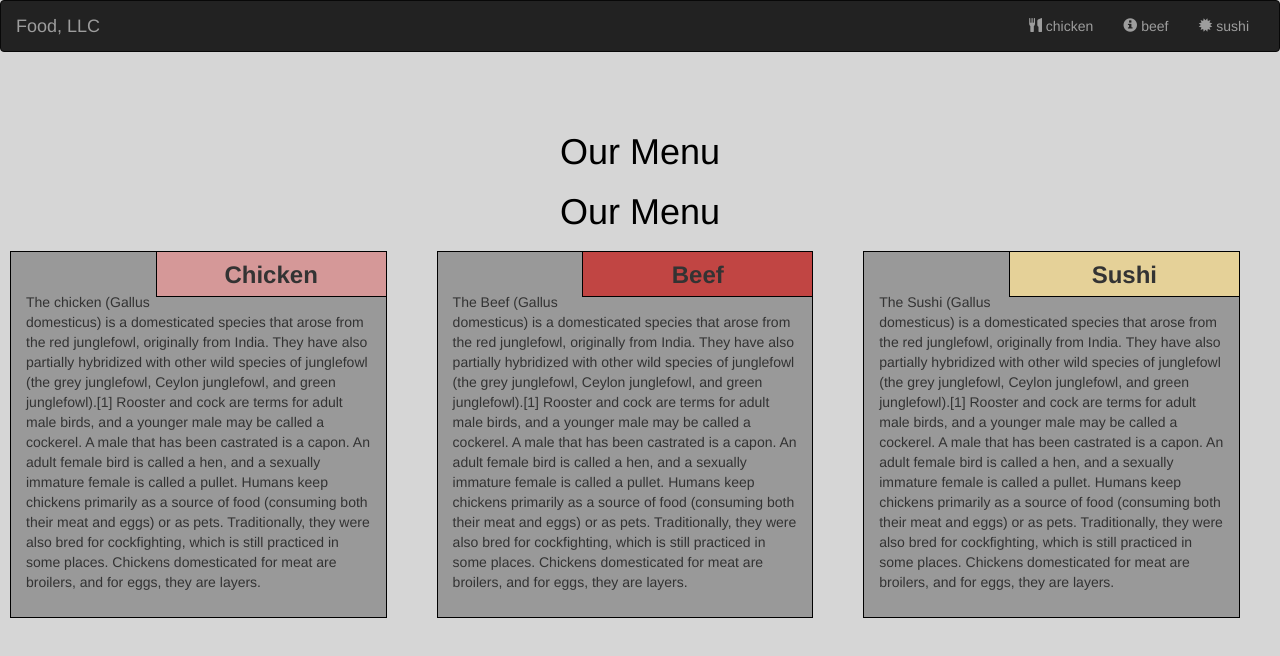
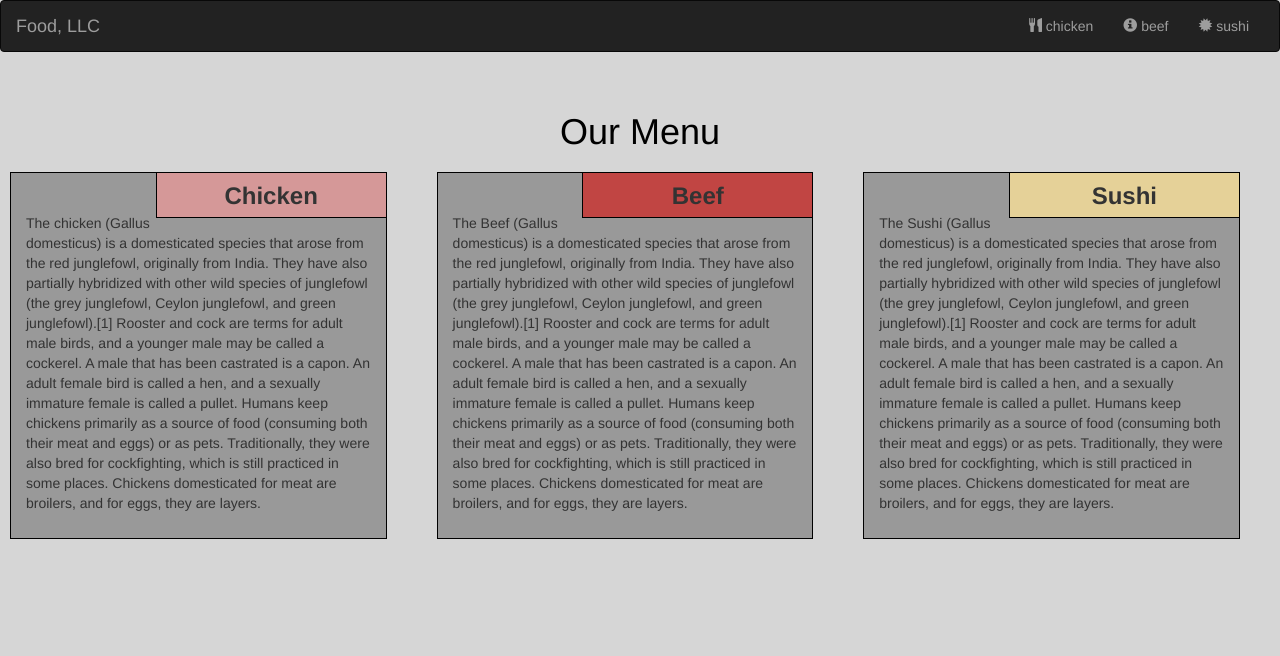
Before and after one commit to kinniya/mod3_solution, a plain HTML site: page index.html in a window 1280 px wide. Drawn offline with nearby package versions, Linux system fonts and the light colour scheme.

Commit message:
Update index.html

```diff
--- a/index.html
+++ b/index.html
@@ -46,8 +46,8 @@
   </div>
 </nav>
 <br>
-<br>
-<h1><p class="text-center">Our Menu</p></h1>
+
+
 
 
 
```
